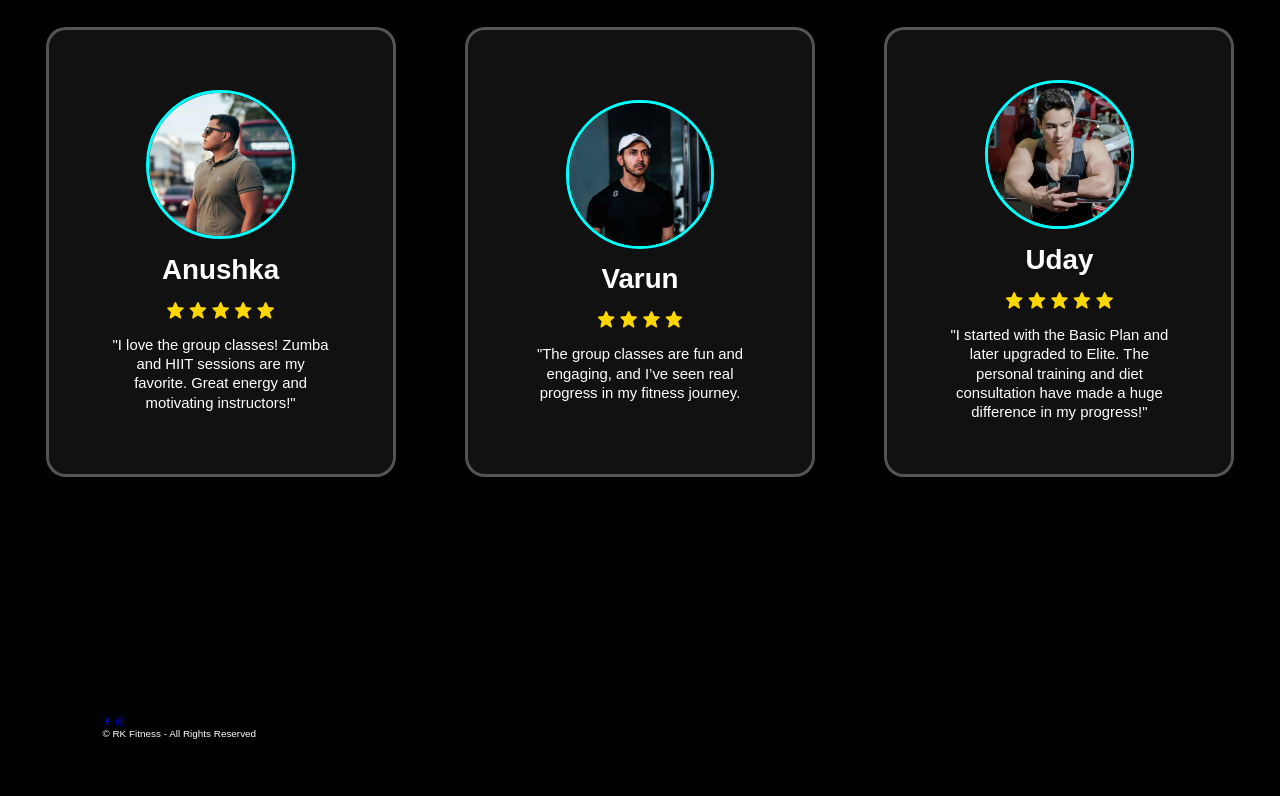
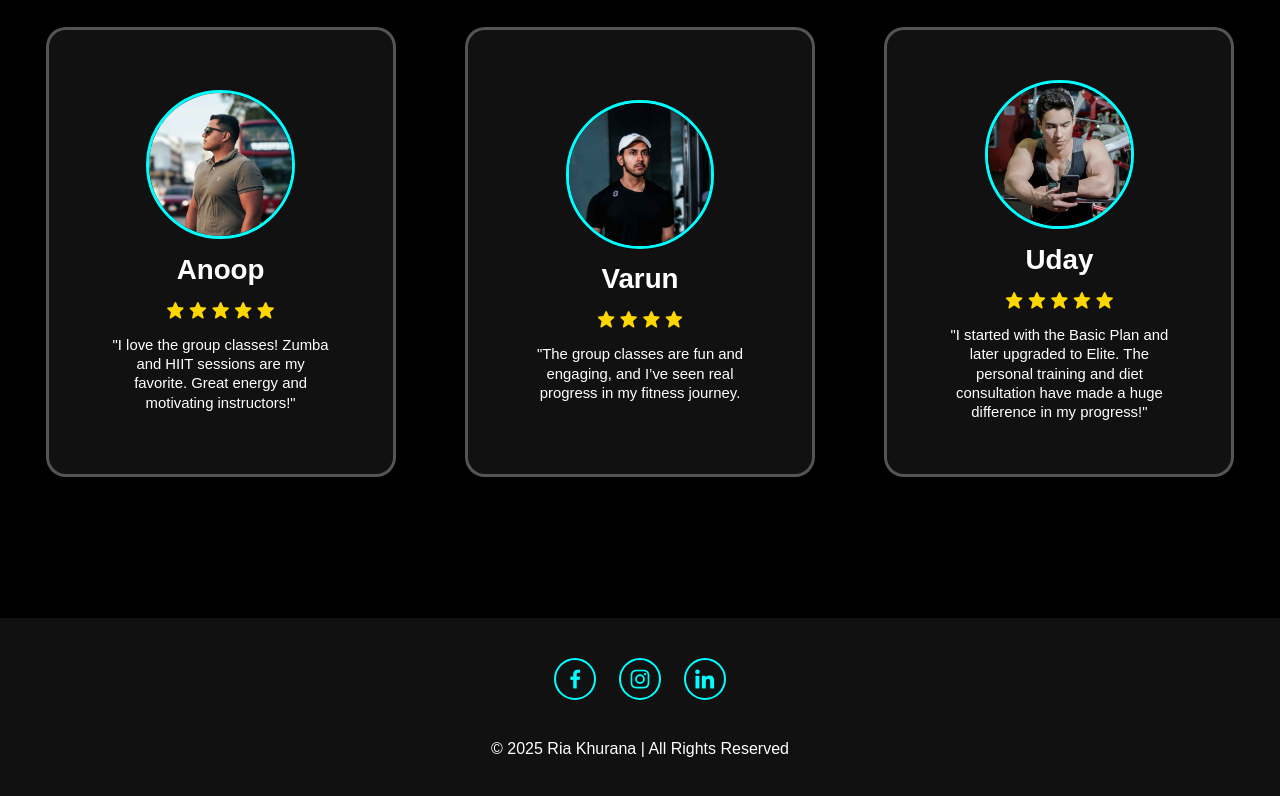
Before and after one commit to theriakhurana/Gym-Website, a plain HTML site: page index.html in a window 1280 px wide. Shown: the part 4175-4971 px from the top of the page. Drawn offline with nearby package versions, Linux system fonts and the light colour scheme.

Commit message:
footer added

```diff
--- a/index.html
+++ b/index.html
@@ -168,7 +168,7 @@
         <div class="wrapper">
           <div class="review-item">
             <img src="assets/1.jpg" alt="">
-            <h2>Anushka</h2>
+            <h2>Anoop</h2>
             <div class="rating">
               <i class="bx bxs-star" id="star"></i>
               <i class="bx bxs-star" id="star"></i>
@@ -216,11 +216,11 @@
       <div class="social">
         <a href="#"><i class="bx bxl-facebook"></i></a>
         <a href="#"><i class="bx bxl-instagram"></i></a>
-        <a href="#"><i class="bx bxl-linkedIn"></i></a>
+        <a href="#"><i class="bx bxl-linkedin"></i></a>
       </div>
 
       <p class="copyright">
-        &copy; RK Fitness - All Rights Reserved
+        &copy; 2025 Ria Khurana | All Rights Reserved
       </p>
     </section>
 
--- a/style.css
+++ b/style.css
@@ -406,3 +406,59 @@ span{
   font-size: 2rem;
   color: gold;
 }
+
+/* footer */
+
+
+.footer{
+  position: relative;
+  bottom: 0;
+  width: 100%;
+  padding: 40px 0;
+  background: var(--snd-bg-color);
+}
+
+.footer .social{
+  text-align: center;
+  padding-bottom: 20px;
+  color: var(--main-color);
+}
+
+.footer .social a{
+  font-size: 25px;
+  color: var(--main-color);
+  border: 2px solid var(--main-color);
+  width: 42px;
+  height: 42px;
+  line-height: 42px;
+  display: inline-block;
+  text-align: center;
+  border-radius: 50%;
+  margin: 0 10px;
+  transition: 0.5s ease-in-out;
+}
+
+.footer .social a:hover{
+  transform: scale(1.2) translateY(-10px);
+  background: var(--main-color);
+  color: #131313;
+  box-shadow: 0 0 25px var(--main-color);
+}
+
+.footer .copyright{
+  margin-top: 20px;
+  text-align: center;
+  font-size: 16px;
+  color: var(--text-color);
+}
+
+/* ScrollBar */
+
+::-webkit-scrollbar{
+  width: 15px;
+}
+
+::-webkit-scrollbar-thumb{
+  background: var(--main-color);
+  width: 50px;
+}
```
